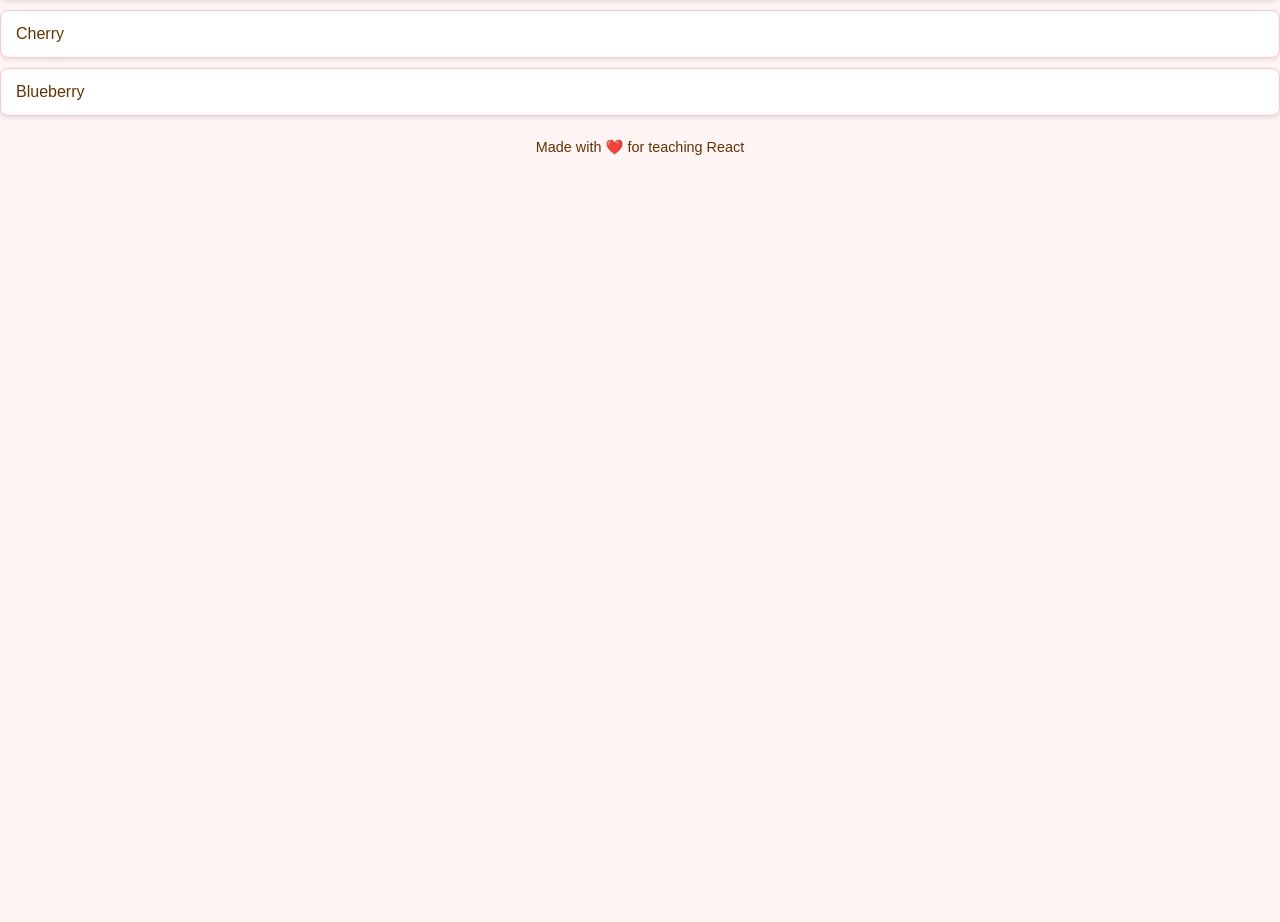
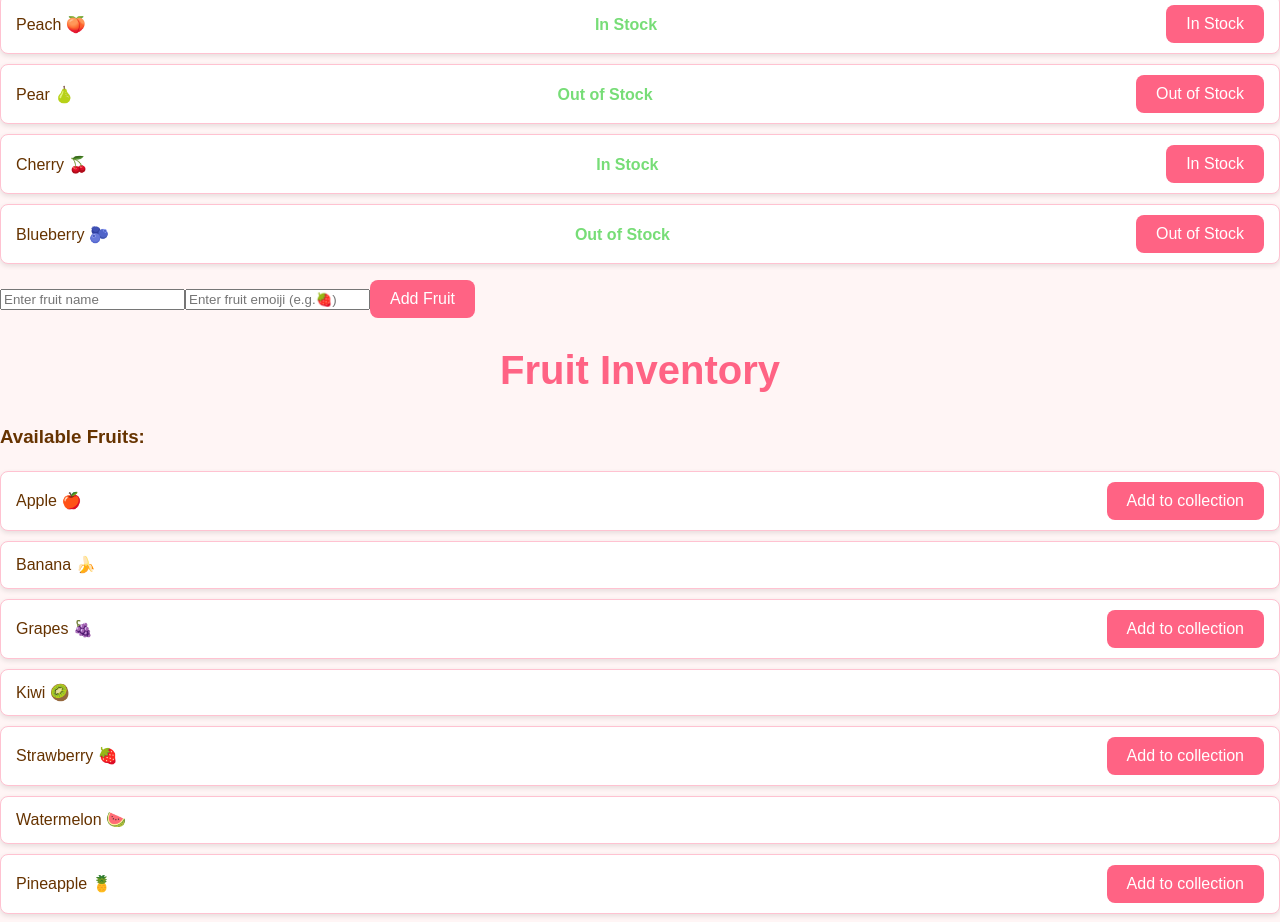
Before and after one commit to francinehouston/fruitopia, a React (Vite) app: page / in a window 1280 px wide. Shown: the part 620-1542 px from the top of the page. Before the commit the page ends 800 px from the top, so only its background shows below. Built offline with nearby package versions, Linux system fonts and the light colour scheme.

Commit message:
feat:add fruitform

```diff
--- a/src/App.jsx
+++ b/src/App.jsx
@@ -8,25 +8,12 @@ import Footer from './components/Footer/Footer.jsx'
 
 function App() {
 
-  const fruits = [
-    { id: 1, name: "Apple", color: "Red", inStock: true, emoji: "🍎" },
-    { id: 2, name: "Banana", color: "Yellow", inStock: false, emoji: "🍌" },
-    { id: 3, name: "Grapes", color: "Purple", inStock: true, emoji: "🍇" },
-    { id: 4, name: "Kiwi", color: "Brown", inStock: false, emoji: "🥝" },
-    { id: 5, name: "Strawberry", color: "Red", inStock: true, emoji: "🍓" },
-    { id: 6, name: "Watermelon", color: "Green", inStock: false, emoji: "🍉" },
-    { id: 7, name: "Pineapple", color: "Yellow", inStock: true, emoji: "🍍" },
-    { id: 8, name: "Mango", color: "Orange", inStock: false, emoji: "🥭" },
-    { id: 9, name: "Peach", color: "Orange", inStock: true, emoji: "🍑" },
-    { id: 10, name: "Pear", color: "Green", inStock: false, emoji: "🍐" },
-    { id: 11, name: "Cherry", color: "Red", inStock: true, emoji: "🍒" },
-    { id: 12, name: "Blueberry", color: "Blue", inStock: false, emoji: "🫐" }
-  ]
+
 
   return (
     <>
       <NavBar />
-      <Fruits fruits={fruits}/>
+      <Fruits/>
       <Footer />
 
     </>
--- /dev/null
+++ b/src/components/Fruits/FruitForm/FruitForm.css
@@ -0,0 +1,50 @@
+/* FruitForm.css */
+.fruit-form {
+    display: flex;
+    flex-direction: column;
+    align-items: center;
+    background-color: #fff5f5; /* Cream White */
+    padding: 15px;
+    border-radius: 10px;
+    box-shadow: 0 4px 8px rgba(0, 0, 0, 0.1);
+    width: 80%;
+    max-width: 400px;
+    margin: 20px auto;
+  }
+
+  .fruit-form label {
+    font-size: 1.2rem;
+    font-weight: bold;
+    color: #663300; /* Chocolate Brown */
+    margin-bottom: 8px;
+  }
+
+  .fruit-form input {
+    width: 100%;
+    padding: 10px;
+    border: 2px solid #ff6384; /* Strawberry Red */
+    border-radius: 5px;
+    font-size: 1rem;
+    outline: none;
+    transition: border-color 0.3s;
+  }
+
+  .fruit-form input:focus {
+    border-color: #77dd77; /* Leaf Green */
+  }
+
+  .fruit-form button {
+    margin-top: 10px;
+    background-color: #ff6384; /* Strawberry Red */
+    color: white;
+    border: none;
+    padding: 10px 15px;
+    font-size: 1rem;
+    border-radius: 5px;
+    cursor: pointer;
+    transition: background-color 0.3s;
+  }
+
+  .fruit-form button:hover {
+    background-color: #ffc2d1; /* Soft Pink */
+  }
--- /dev/null
+++ b/src/components/Fruits/FruitForm/FruitForm.jsx
@@ -0,0 +1,36 @@
+import React, { useState } from 'react'
+
+function FruitForm({addFruit}) {
+const [name,setName] = useState("");
+const [emoiji, setEmoiji] = useState("");
+
+    const handleSubmit = (e) => {
+       e.preventDefault();
+       addFruit(name,emoiji);
+       setName("");
+       setEmoiji("");
+
+    }
+
+    return (
+        <form onSubmit={handleSubmit}>
+            <input
+                type="text"
+                value={name}
+                placeholder= 'Enter fruit name'
+                onChange={(e) => setName(e.target.value)}
+
+                />
+                <input
+                type="text"
+                value={emoiji}
+                placeholder='Enter fruit emoiji (e.g.🍓)'
+                onChange={(e)=> setEmoiji(e.target.value)}
+
+                />
+                <button type= "submit"> Add Fruit </button>
+   </form>
+    )
+}
+
+export default FruitForm
--- a/src/components/Fruits/Fruits.jsx
+++ b/src/components/Fruits/Fruits.jsx
@@ -1,18 +1,114 @@
-import React from 'react'
+
+import { useState } from 'react'
 import "./Fruits.css"
+import FruitForm from './FruitForm/FruitForm';
 
-function Fruits({fruits}) {
-  return (
-    <ul>
+function Fruits() {
 
-    {fruits.map((fruit) =>(
-<li key={fruit.id}> {fruit.name}</li>
+    const [fruits, setFruits] = useState([
+        { id: 1, name: "Apple", color: "Red", inStock: true, emoji: "🍎" },
+        { id: 2, name: "Banana", color: "Yellow", inStock: false, emoji: "🍌" },
+        { id: 3, name: "Grapes", color: "Purple", inStock: true, emoji: "🍇" },
+        { id: 4, name: "Kiwi", color: "Brown", inStock: false, emoji: "🥝" },
+        { id: 5, name: "Strawberry", color: "Red", inStock: true, emoji: "🍓" },
+        { id: 6, name: "Watermelon", color: "Green", inStock: false, emoji: "🍉" },
+        { id: 7, name: "Pineapple", color: "Yellow", inStock: true, emoji: "🍍" },
+        { id: 8, name: "Mango", color: "Orange", inStock: false, emoji: "🥭" },
+        { id: 9, name: "Peach", color: "Orange", inStock: true, emoji: "🍑" },
+        { id: 10, name: "Pear", color: "Green", inStock: false, emoji: "🍐" },
+        { id: 11, name: "Cherry", color: "Red", inStock: true, emoji: "🍒" },
+        { id: 12, name: "Blueberry", color: "Blue", inStock: false, emoji: "🫐" }
+    ])
+const [collectedFruits, setCollectedFruits] = useState([]);
 
-    ))}
+    const toggleStock = (id) => {
+        setFruits(fruits.map(fruit => fruit.id === id ? { ... fruit, inStock: !fruit.inStock } : fruit));
+    };
+
+    const handleAddFruit= (fruit) => {
+        if (!fruit.inStock) {
+            console.log("This fruit is out of stock")
+            return;
+        }
+        setCollectedFruits([ ... collectedFruits,fruit])
 
 
-  </ul>
-  )
+    }
+    console.log(collectedFruits,"collected Fruits")
+
+
+    const handleRemoveFruit= (fruit) => {
+     setCollectedFruits(collectedFruits.filter(f=>f.id !== fruit.id))
+    }
+
+    const addFruit = (name, emoji) => {
+        const newFruit = {
+            id: fruits.length + 1,
+            name,
+            emoji,
+            color: "gray",
+            inStock: true
+        }
+        setFruits([...fruits, newFruit])
+    }
+
+    return (
+        <>
+        <ul>
+
+            {fruits.map((fruit) => (
+                <li key={fruit.id}> {fruit.name} {fruit.emoji}
+                    <strong>{fruit.inStock ? "In Stock" : "Out of Stock"}
+
+                    </strong>
+                    <button onClick={() => toggleStock(fruit.id)}>{fruit.inStock ? "In Stock" : "Out of Stock"}
+
+                    </button>
+                </li>
+
+
+            ))}
+
+        </ul>
+
+        < FruitForm addFruit={addFruit}/>
+
+        <div>
+            <h1>Fruit Inventory</h1>
+            <div>
+                <h3>Available Fruits:</h3>
+                <ul>
+                    {
+                        fruits.map(fruit => (
+                           <li key = {fruit.id}>
+                            <span>{fruit.name} {fruit.emoji}</span>
+                            {fruit.inStock && (
+                                <button onClick={() => handleAddFruit(fruit)}>Add to collection</button>
+                            )}
+
+                           </li>
+                        ))
+                    }
+                </ul>
+            </div>
+            <div>
+            <h3>Your Collection:</h3>
+            <ul>
+
+                {
+                    collectedFruits.map(fruit => (
+                        <li key={fruit.id}>
+                            <span>{fruit.name} {fruit.emoji}</span>
+                            <button onClick={() => handleRemoveFruit(fruit)}>Remove</button>
+
+                        </li>
+                    ))
+                }
+            </ul>
+            </div>
+        </div>
+        </>
+    )
 }
 
 export default Fruits;
```
Also changed, not shown: src/components/Fruits/FruitInventory/FruitInventory.jsx (added, +9 -0 lines).
